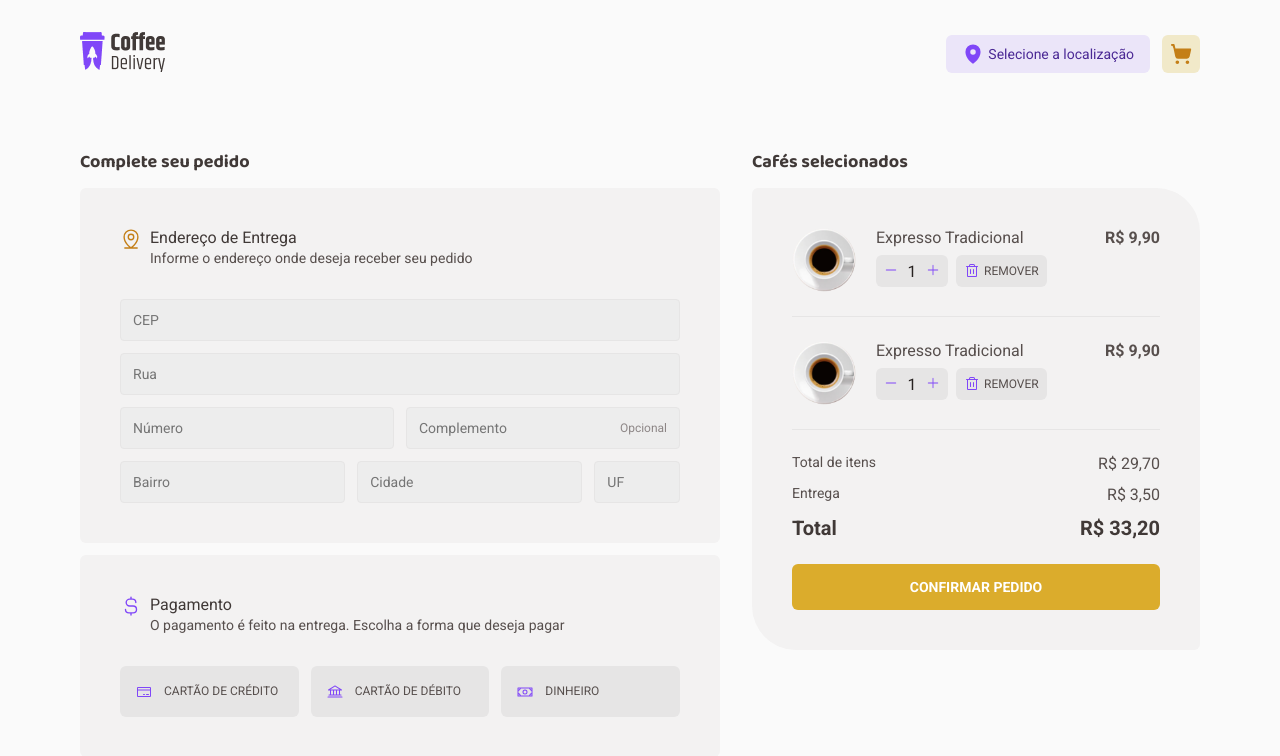
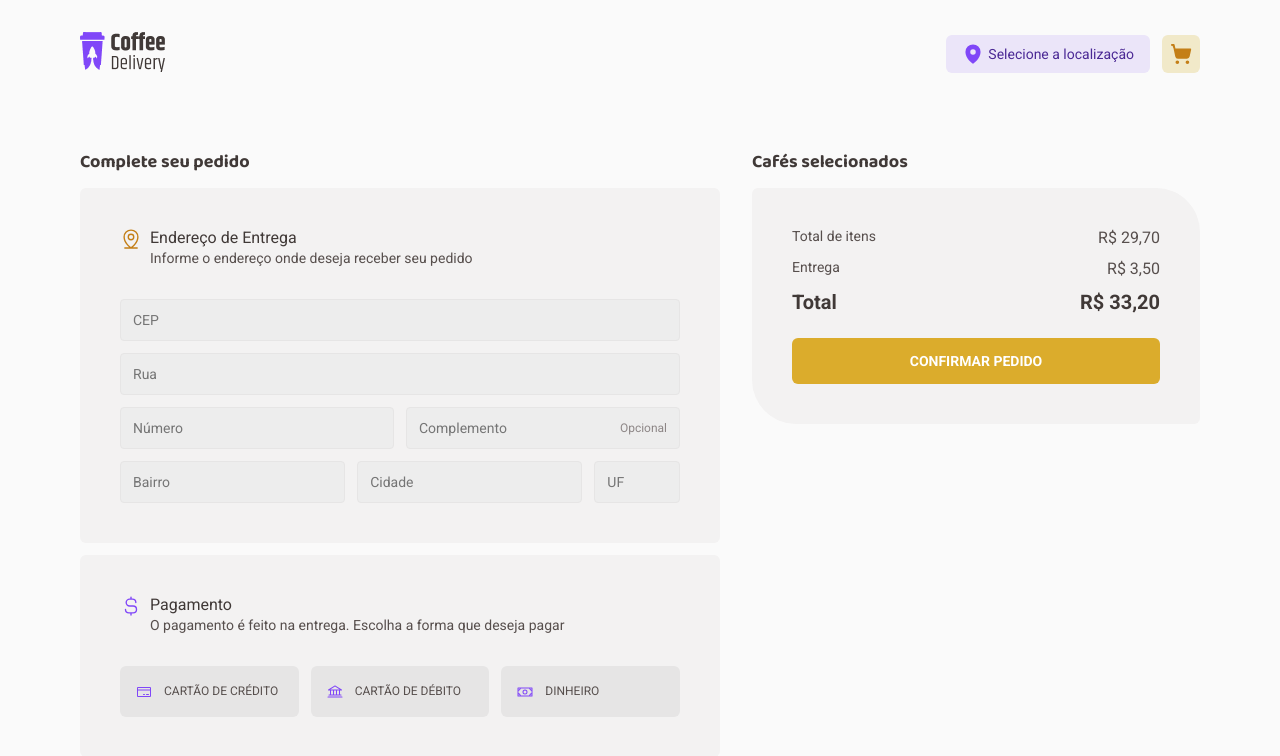
Before and after one commit to parkersfly/coffee-delivery, a React (Vite) app: page /checkout in a window 1280 px wide. Shown: the top 756 px of the page. Built offline with nearby package versions, Linux system fonts and the light colour scheme.

Commit message:
Testing buy context

```diff
--- a/src/contexts/BuyContext.tsx
+++ b/src/contexts/BuyContext.tsx
@@ -1,4 +1,4 @@
-import { createContext, ReactNode, useState } from "react";
+import { createContext, ReactNode, useContext, useState } from "react";
 
 interface BuyContextProviderProps {
   children: ReactNode
@@ -10,7 +10,7 @@ interface CoffeeData {
   name: string
   description: string
   price: string
-  quantity: number
+  quantity: number | 1
 }
 
 interface AddressDelivery {
@@ -26,12 +26,15 @@ interface AddressDelivery {
 interface BuyContextType {
   addressDelivery: AddressDelivery
   addCoffeeToCart: (coffee: CoffeeData) => void
-  coffees: CoffeeData[]
+  coffeesSelected: CoffeeData[]
+  amountOfCoffeesToAdd: number,
+  handleAddCoffeeToCart: () => void
+  handleRemoveCoffeeToCart: () => void
 }
 
 export const BuyContext = createContext({} as BuyContextType)
 
-export function BuyContextProvider({children}: BuyContextProviderProps) {
+function BuyContextProvider({children}: BuyContextProviderProps) {
   const [coffeesSelected, setCoffeesSelected] = useState<CoffeeData[]>([])
   const [addressDelivery, setAddressDelivery] = useState<AddressDelivery>({
     cep: 0,
@@ -41,6 +44,19 @@ export function BuyContextProvider({children}: BuyContextProviderProps) {
     streetNumber: 0,
     uf: "",
   })
+  const [ amountOfCoffeesToAdd, setAmountOfCoffeesToAdd ] = useState(1)
+
+  function handleAddCoffeeToCart(){
+    if(amountOfCoffeesToAdd < 10){
+      setAmountOfCoffeesToAdd(prevstate => prevstate + 1)
+    }
+  }
+
+  function handleRemoveCoffeeToCart(){
+    if(amountOfCoffeesToAdd > 1) {
+      setAmountOfCoffeesToAdd(prevstate => prevstate - 1)
+    }
+  }
 
   function addCoffeeToCart(data: CoffeeData){
     const newCoffee: CoffeeData = {
@@ -58,9 +74,24 @@ export function BuyContextProvider({children}: BuyContextProviderProps) {
   return(
     <BuyContext.Provider value={{
       addressDelivery,
-      addCoffeeToCart
+      addCoffeeToCart,
+      coffeesSelected,
+      handleAddCoffeeToCart,
+      handleRemoveCoffeeToCart,
+      amountOfCoffeesToAdd
     }}>
       {children}
     </BuyContext.Provider>
   )
 }
+
+function useBuy(){
+  const context = useContext(BuyContext)
+
+  return context
+}
+
+export {
+  useBuy,
+  BuyContextProvider
+}
--- a/src/pages/Checkout/Cart-card/index.tsx
+++ b/src/pages/Checkout/Cart-card/index.tsx
@@ -1,27 +1,42 @@
 import { Minus, Plus, Trash } from '@phosphor-icons/react'
 import { CardCardContainer } from './styles'
+import { useBuy } from '../../../contexts/BuyContext'
+import { useState } from 'react'
 
-import expresso from "../../../assets/expresso.png"
+interface CartCardProps {
+  data: {
+    image: string
+    name: string
+    price: string
+    quantity: number
+  }
+}
 
-// interface CartCardProps {
-//   image: string
-//   name: string
-//   price: string
-// }
+export function CartCard({ data }: CartCardProps){
+  const { image, name, price, quantity } = data
 
-export function CartCard(/*{ image, name, price }: CartCardProps*/){
+  const [quantityDisplay, setQuantityDisplay] = useState(quantity)
+
+  function addCoffeeQuantity(){
+    setQuantityDisplay(prevState => prevState + 1)
+  }
+
+  function removeCoffeeQuantity(){
+    setQuantityDisplay(prevState => prevState - 1)
+  }
+
   return(
     <CardCardContainer>
-        <img src={expresso} alt="" className='coffee-image' />
+        <img src={image} alt="" className='coffee-image' />
 
         <div className='card-item-info'>
-          <p>Expresso Tradicional</p>
+          <p>{name}</p>
 
           <div className='cart-item-options'>
             <div className="add-or-remove-quantity-items">
-              <button><Minus size={14}/></button>
-              <span>1</span>
-              <button><Plus size={14}/></button>
+              <button type='button' onClick={() => addCoffeeQuantity()}><Minus size={14}/></button>
+              <span>{quantityDisplay}</span>
+              <button type='button' onClick={() => removeCoffeeQuantity()}><Plus size={14}/></button>
             </div>
 
             <button className='remove-item-cart'>
@@ -32,7 +47,7 @@ export function CartCard(/*{ image, name, price }: CartCardProps*/){
         </div>
 
       <div className='cart-item-price'>
-        <strong>R$ 9,90</strong>
+      <strong>R$ {price}</strong>
       </div>
     </CardCardContainer>
   )
--- a/src/pages/Checkout/index.tsx
+++ b/src/pages/Checkout/index.tsx
@@ -7,6 +7,7 @@ import { useForm } from "react-hook-form";
 import { zodResolver } from '@hookform/resolvers/zod'
 import * as zod from 'zod'
 import { useState } from "react";
+import { useBuy } from "../../contexts/BuyContext";
 
 const newAddressDeliveryFormValidationSchema = zod.object({
   cep: zod
@@ -36,6 +37,8 @@ interface AddressDelivery {
 }
 
 export function Checkout(){
+  const { coffeesSelected } = useBuy()
+
   const [addressDelivery, setAddressDelivery] = useState<AddressDelivery>({
     cep: 0,
     street: "",
@@ -142,8 +145,11 @@ export function Checkout(){
           <strong>Cafés selecionados</strong>
 
           <section className="cart">
-            <CartCard />
-            <CartCard />
+            {coffeesSelected.map((coffee) => {
+              return (
+                <CartCard data={coffee}/>
+              )
+            })}
 
             <div className="cart-info">
               <div className="cart-price-info">
--- a/src/pages/Home/Catalog-card/index.tsx
+++ b/src/pages/Home/Catalog-card/index.tsx
@@ -1,5 +1,6 @@
 import { Minus, Plus, ShoppingCart } from '@phosphor-icons/react'
 import { CardContainer } from './styles'
+import { useBuy } from '../../../contexts/BuyContext'
 import { useState } from 'react'
 
 interface CardProps {
@@ -11,19 +12,13 @@ interface CardProps {
 }
 
 export function Card({ name, description, image, type, price, ...rest }:CardProps){
-  const [amountOfCoffeesToAdd, setAmountOfCoffeesToAdd] = useState(1)
+  const { amountOfCoffeesToAdd ,addCoffeeToCart, handleAddCoffeeToCart, handleRemoveCoffeeToCart } = useBuy()
+  const [ coffeeQuantity, setCoffeeQuantity] = useState(amountOfCoffeesToAdd)
 
-  function handleAddCoffeeToCart(){
-    if(amountOfCoffeesToAdd < 10){
-      setAmountOfCoffeesToAdd(prevstate => prevstate + 1)
-    }
+  function add(){
+    setCoffeeQuantity(prev => prev + 1)
   }
 
-  function handleRemoveCoffeeToCart(){
-    if(amountOfCoffeesToAdd > 1) {
-      setAmountOfCoffeesToAdd(prevstate => prevstate - 1)
-    }
-  }
 
   return(
     <CardContainer>
@@ -49,11 +44,11 @@ export function Card({ name, description, image, type, price, ...rest }:CardProp
         <div className="buy">
           <div className="buy-count">
             <button onClick={() => handleRemoveCoffeeToCart()}><Minus size={14}/></button>
-            <span>{amountOfCoffeesToAdd}</span>
-            <button onClick={() => handleAddCoffeeToCart()}><Plus size={14}/></button>
+            <span>{coffeeQuantity}</span>
+            <button onClick={() => add()}><Plus size={14}/></button>
           </div>
 
-          <button {...rest}>
+          <button onClick={() => addCoffeeToCart({name, description, image, price, tags: type, quantity: amountOfCoffeesToAdd})} {...rest}>
             <ShoppingCart size={22} fill="#F3F2F2" weight="fill"/>
           </button>
         </div>
```
